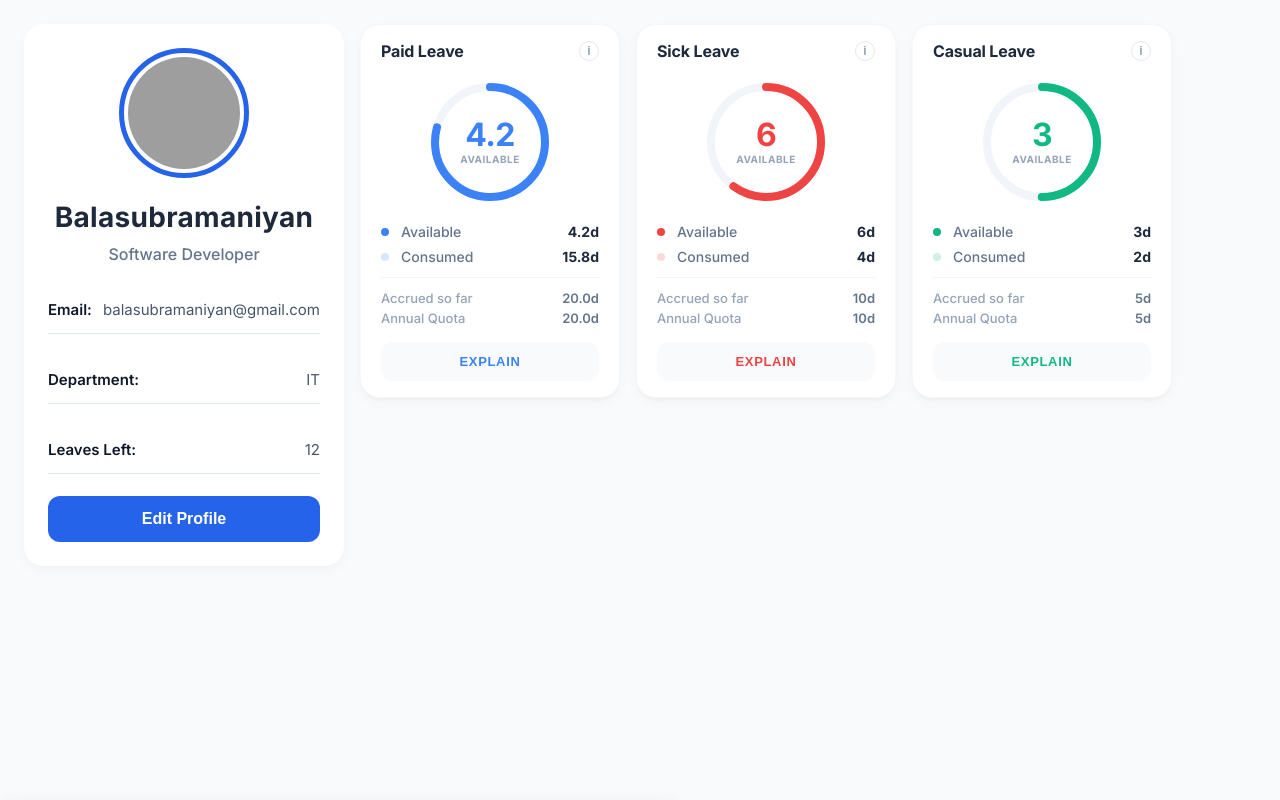
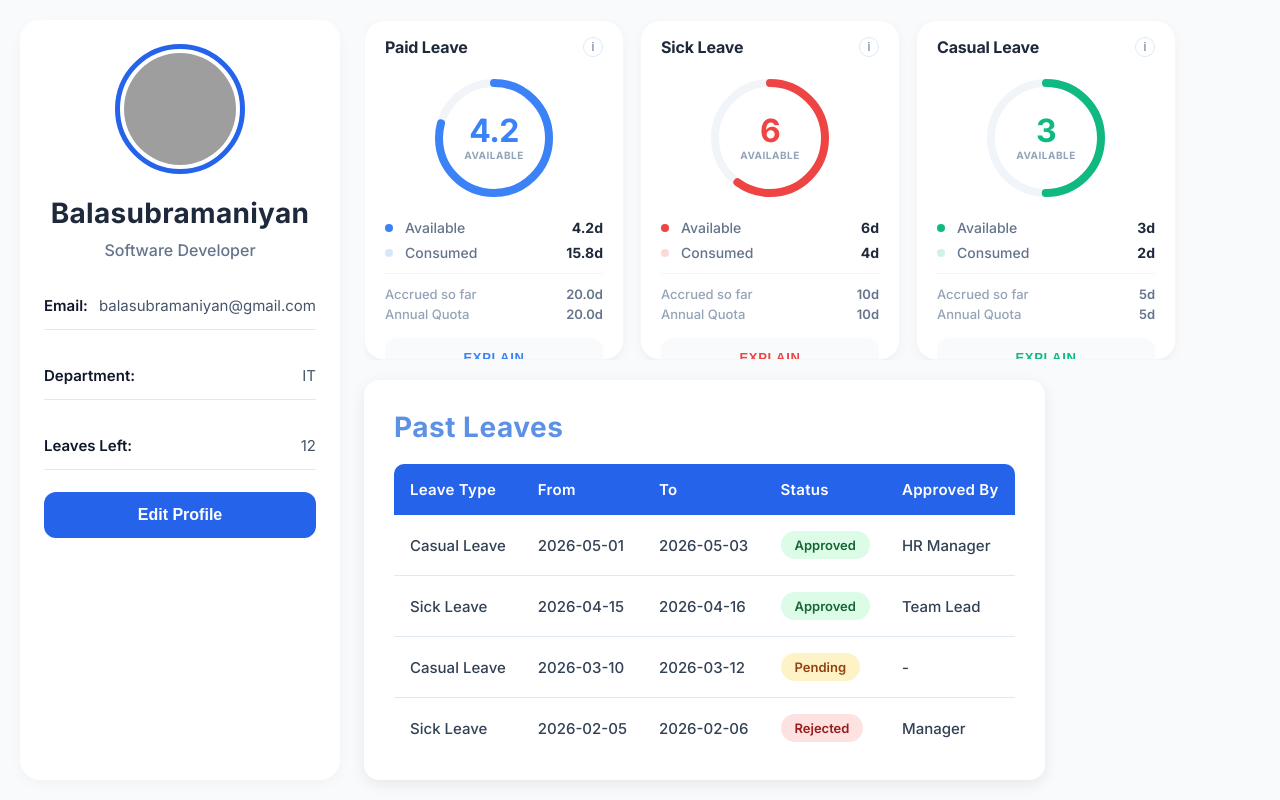
Before and after one commit to bala-119/leave-management, a React (Vite) app in the folder Leave Management/: page / in a window 1280 px wide. Shown: the top 800 px of the page. Built offline with nearby package versions, Linux system fonts and the light colour scheme; grey boxes are pictures that could not be loaded.

Commit message:
app.css changed

```diff
--- a/Leave Management/src/App.css
+++ b/Leave Management/src/App.css
@@ -1,27 +1,50 @@
-/* App.css */
-
 * {
   margin: 0;
   padding: 0;
   box-sizing: border-box;
 }
 
-.app {
+body {
+  background: #f8fafc;
+
+  overflow: hidden;
+}
+
+/* Main Dashboard */
+.dashboard {
   display: flex;
 
-  min-height: 100vh;
+  gap: 24px;
 
-  background: #f1f5f9;
+  padding: 20px;
+
+  height: 100vh;
+
+  overflow: hidden;
 }
 
-.main-content {
+/* Right Side */
+.right-section {
   flex: 1;
-
-  padding: 30px;
 
   display: flex;
 
-  justify-content: center;
+  flex-direction: column;
 
-  align-items: flex-end;
+  gap: 20px;
+
+  height: 100%;
 }
+
+/* Leave Cards */
+.leave-cards {
+  display: flex;
+
+  gap: 16px;
+
+  flex-wrap: nowrap;
+
+  overflow-x: auto;
+
+  min-height: 180px;
+}
--- a/Leave Management/src/App.jsx
+++ b/Leave Management/src/App.jsx
@@ -1,7 +1,9 @@
 import './App.css'
+
 import UserProfile from './components/UserProfile'
 import LeaveBalance from './components/LeaveBalance'
 import PastLeaves from './components/PastLeave'
+
 function App() {
 
   const leaveData = [
@@ -38,21 +40,17 @@ function App() {
   ];
 
   return (
-    <>
-    <div
-      style={{
-        display: "flex",
-        flexWrap: "nowrap",
-        gap: "16px",
-        padding: "24px",
-        backgroundColor: "#f8fafc",
-        minHeight: "100vh",
-        justifyContent: "flex-start",
-        alignItems: "flex-start",
-        overflowX: "auto"
-      }}
-    >
+
+    <div className="dashboard">
+
+      {/* Left Side */}
       <UserProfile />
+
+      {/* Right Side */}
+      <div className="right-section">
+
+        {/* Leave Cards */}
+        <div className="leave-cards">
 
           {leaveData.map((leave, index) => (
             <LeaveBalance
@@ -66,13 +64,17 @@ function App() {
               color={leave.color}
               percentage={leave.percentage}
             />
-
           ))}
 
         </div>
-    <PastLeaves/>
-    </>
+
+        {/* Table Below Cards */}
+        <PastLeaves />
+
+      </div>
+
+    </div>
   );
 }
 
-export default App
+export default App;
```
Lines whose indentation alone changed are shown as unchanged.
